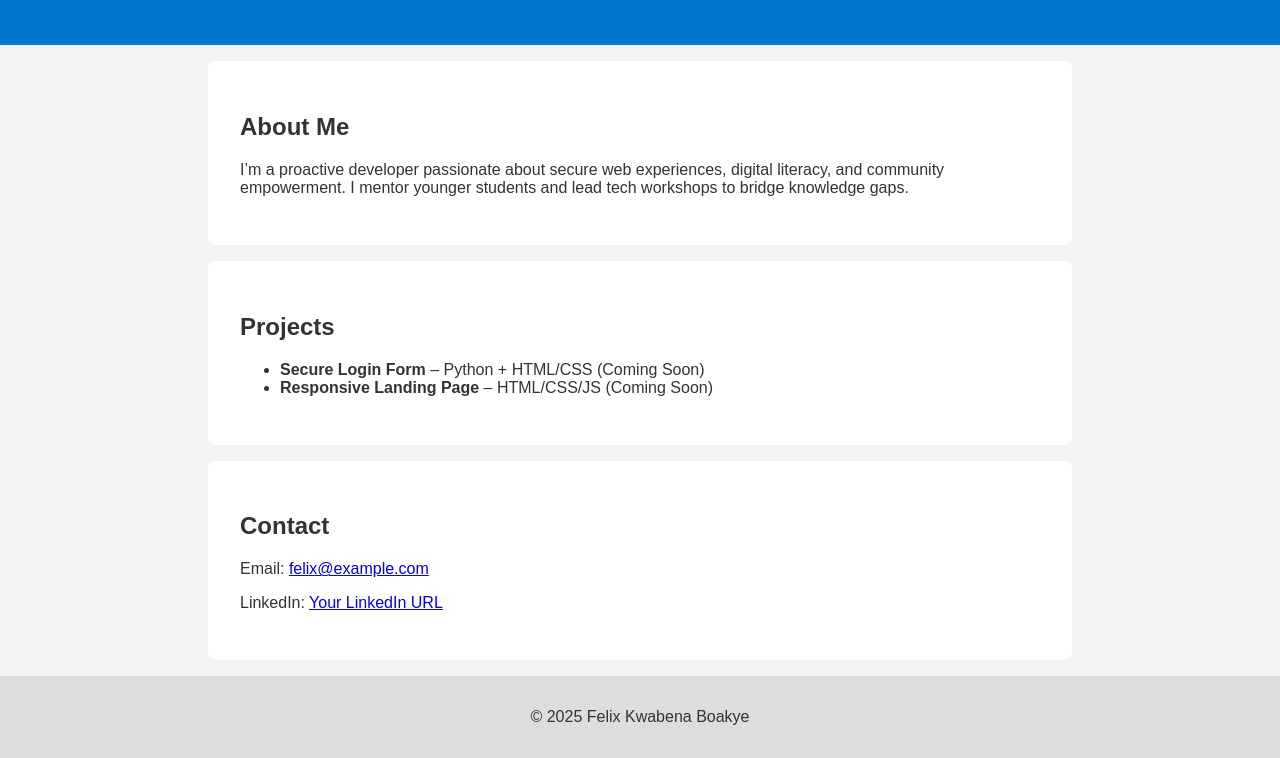
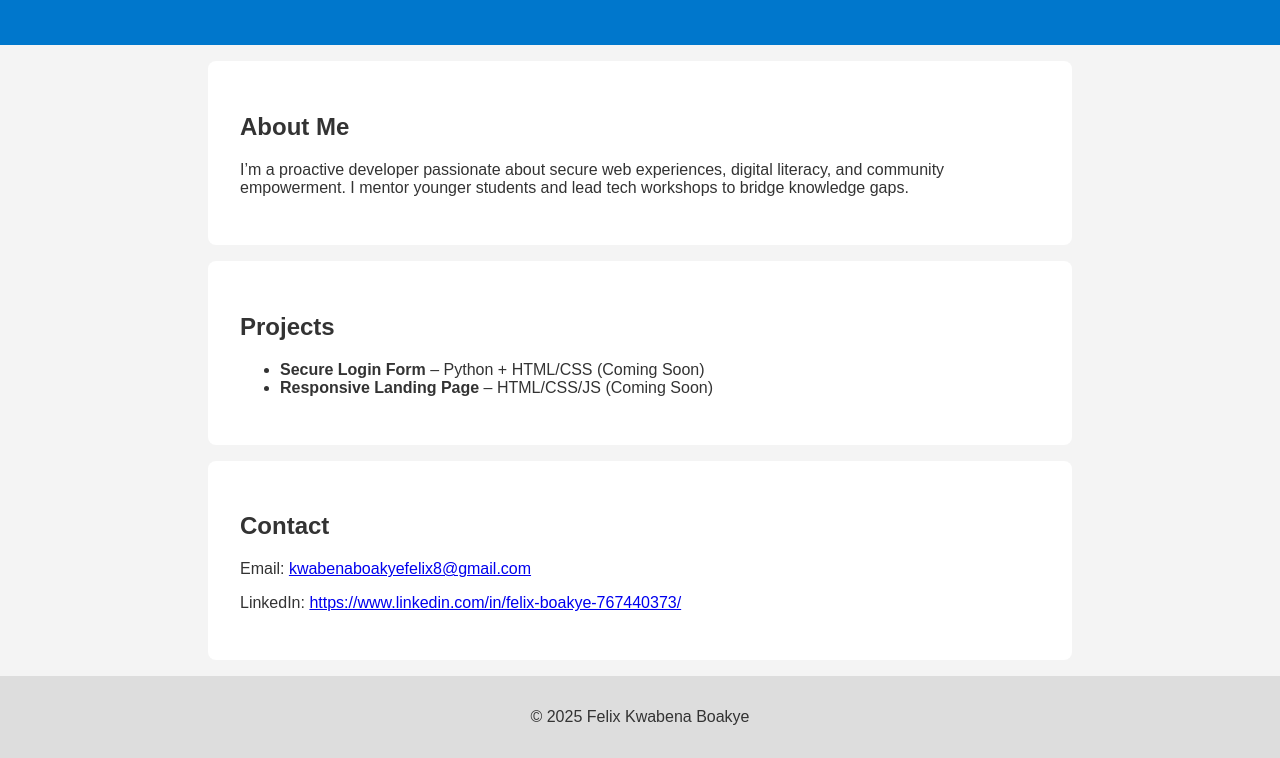
Before and after one commit to Funfooler/felix-portfolio, a plain HTML site: page index.html in a window 1280 px wide. Shown: the part 133-891 px from the top of the page. Drawn offline with Linux system fonts and the light colour scheme.

Commit message:
Update index.html

```diff
--- a/index.html
+++ b/index.html
@@ -28,8 +28,8 @@
 
   <section id="contact">
     <h2>Contact</h2>
-    <p>Email: <a href="mailto:felix@example.com">felix@example.com</a></p>
-    <p>LinkedIn: <a href="#">Your LinkedIn URL</a></p>
+    <p>Email: <a href="mailto:kwabenaboakyefelix8@gmail.com">kwabenaboakyefelix8@gmail.com </a></p>
+    <p>LinkedIn: <a href="#">https://www.linkedin.com/in/felix-boakye-767440373/</a></p>
   </section>
 
   <footer>
```
